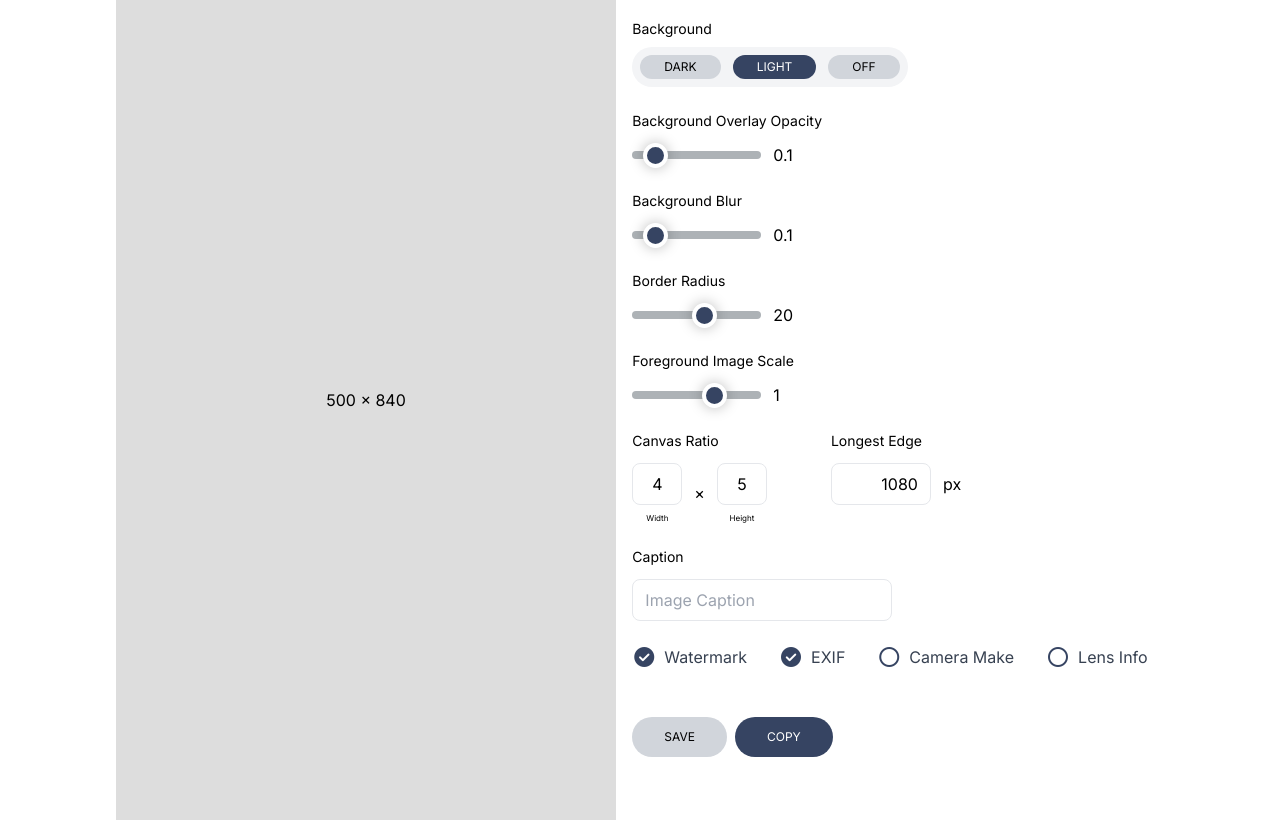
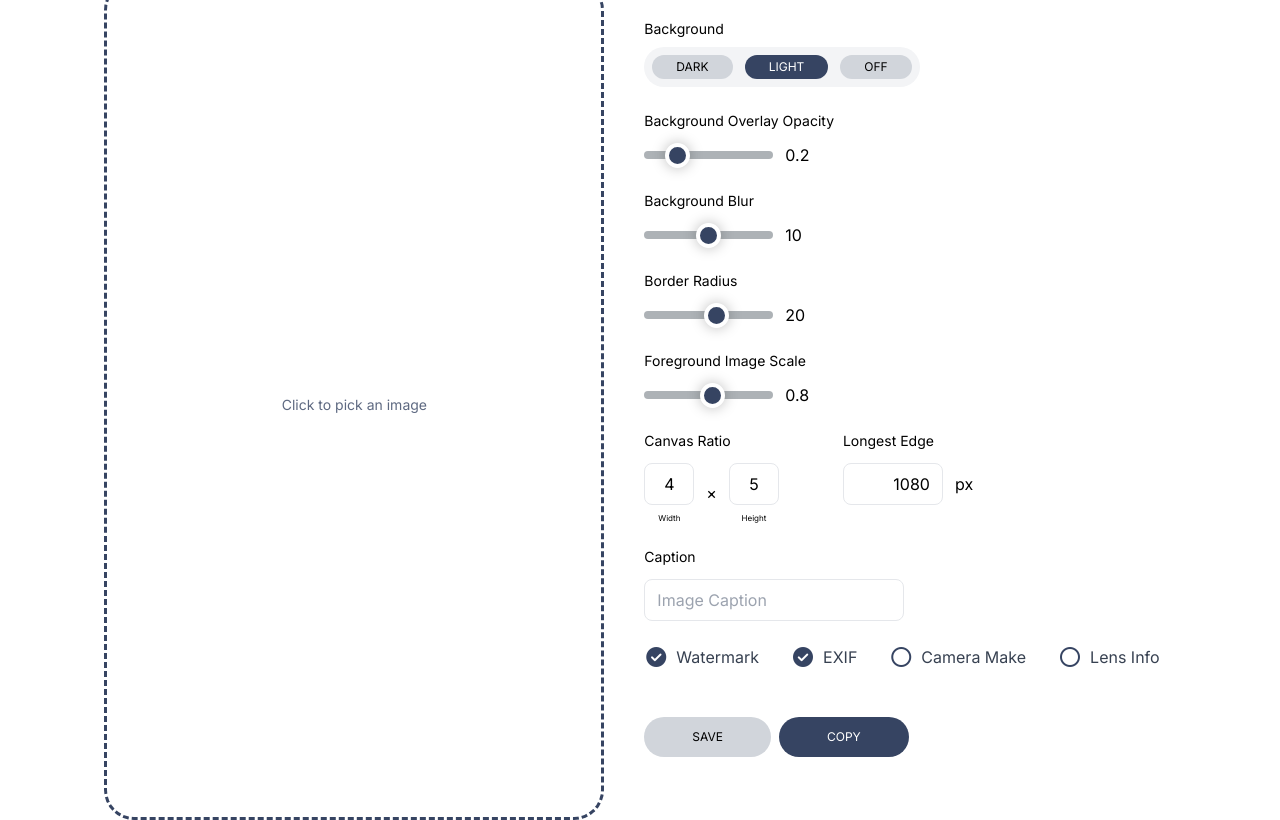
Before and after one commit to nipunadodan/photoframe, a React (Vite) app: page / in a window 1280 px wide. Built offline with nearby package versions, Linux system fonts and the light colour scheme.

Commit message:
Image upload, canvas drawing added

```diff
--- a/src/App.css
+++ b/src/App.css
@@ -43,7 +43,7 @@ label {
 }
 
 .cta {
-    @apply py-3 px-8 rounded-full bg-gray-300 cursor-pointer text-xs inline-flex;
+    @apply py-3 px-12 rounded-full bg-gray-300 cursor-pointer text-xs inline-flex;
 
     &.active {
         @apply bg-cta text-white
@@ -81,3 +81,18 @@ label {
         box-shadow: 0 0 14px #00000044;
     }
 }
+
+.canvas-holder {
+    &::after {
+        display: block;
+        position: relative;
+        z-index: -10;
+        width: 100%;
+        content: 'Click to pick an image';
+        color: #364462;
+        text-align: center;
+        height: 100%;
+        top: -5px;
+        transform: translateY(50%);
+    }
+}
--- /dev/null
+++ b/src/components/imagePlaceholder/canvasHolder/CanvasHolder.jsx
@@ -0,0 +1,94 @@
+import PropTypes from 'prop-types';
+import './canvasHolder.css'
+import { useContext, useRef, useState } from 'react';
+import { SettingsContext } from '../../../context/SettingsContext.jsx';
+
+export const CanvasHolder = ({width, height, className}) => {
+    CanvasHolder.propTypes = {
+        width: PropTypes.number,
+        height: PropTypes.number,
+        className: PropTypes.string,
+    }
+
+    const [isImgUploaded, setIsImgUploaded] = useState(false);
+    const {settings} = useContext(SettingsContext);
+
+    const canvasBackRef = useRef();
+    const canvasForeRef = useRef();
+
+    const uploadImage = (e) => {
+        e.preventDefault();
+
+        thumbnail(e.target.files[0]);
+    }
+
+    function thumbnail(blob){
+        const ctx = canvasBackRef.current.getContext('2d');
+        const ctx2 = canvasForeRef.current.getContext('2d');
+        const reader = new FileReader();
+
+        reader.onload = function(event){
+            const img = new Image();
+
+            img.onload = function(){
+                canvasBackRef.current.width = img.width;
+                canvasBackRef.current.height = img.height;
+
+                canvasForeRef.current.width = img.width;
+                canvasForeRef.current.height = img.height;
+
+                ctx.drawImage(img, 0, 0);
+                ctx2.drawImage(img, 0, 0);
+            }
+            img.src = event.target.result;
+        }
+
+        reader.readAsDataURL(blob);
+
+        setIsImgUploaded(true);
+    }
+
+    return (
+        <label htmlFor={'uploadImg'} className={className} style={{
+            width,
+            height,
+            display: 'block',
+            position: 'relative',
+            overflow: 'clip',
+            border: (!isImgUploaded ? '3px dashed #364462' : 'none'),
+            borderRadius: (!isImgUploaded ? '30px' : '0'),
+            cursor: 'pointer',
+        }}>
+            <input type={'file'} id="uploadImg" onChange={uploadImage} onDrop={uploadImage} className={'hidden'} />
+            <canvas ref={canvasBackRef} style={{
+                position:'absolute',
+                zIndex: -8,
+                transform: 'scale(1.05)',
+                filter: 'blur('+settings.background_blur+'px)',
+                width: '100%', height: '100%',
+                objectFit: 'cover',
+            }}></canvas>
+
+            <div style={{
+                width, height,
+                position: 'absolute',
+                top: 0,
+                zIndex: 0,
+                background: settings.background === 'light' ? '#ffffff' : '#000000',
+                filter: 'opacity('+settings.background_overlay_opacity+')'
+            }}></div>
+            <canvas
+                ref={canvasForeRef}
+                style={{
+                    position: 'absolute',
+                    top: 0,
+                    zIndex: 10,
+                    height: '100%',
+                    transform: 'translateX(-50%) scale(' + settings.foreground_image_scale + ')',
+                    borderRadius: settings.border_radius + 'px',
+                    left: '50%',
+                }}
+            ></canvas>
+        </label>
+    );
+};
--- /dev/null
+++ b/src/components/imagePlaceholder/canvasHolder/canvasHolder.css
@@ -0,0 +1,7 @@
+.canvas-back {
+    /*position: absolute;*/
+}
+
+.canvas-fore {
+    position: absolute;
+}
--- a/src/context/SettingsContext.jsx
+++ b/src/context/SettingsContext.jsx
@@ -10,10 +10,10 @@ export const SettingsProvider = ({ children }) => {
 
     const [settings, setSettings] = useState({
         background: 'light',
-        background_overlay_opacity: 0.10,
-        background_blur: 0.10,
+        background_overlay_opacity: 0.20,
+        background_blur: 10,
         border_radius: 20,
-        foreground_image_scale: 1,
+        foreground_image_scale: 0.8,
         longest_edge: 1080,
         ratio_width: 4,
         ratio_height: 5,
--- a/src/screens/uploadReady/Home.jsx
+++ b/src/screens/uploadReady/Home.jsx
@@ -2,7 +2,7 @@ import { Check, Toggler, ValueSlider } from '../../components/controls/index.js'
 import { useContext } from 'react';
 import { SettingsContext } from '../../context/SettingsContext.jsx';
 import { TextInput } from '../../components/controls/textinput/TextInput.jsx';
-import { ImagePlaceholder } from '../../components/imagePlaceholder/ImagePlaceholder.jsx';
+import { CanvasHolder } from '../../components/imagePlaceholder/canvasHolder/CanvasHolder.jsx';
 
 export const Home = () => {
     const {settings, setSettings} = useContext(SettingsContext);
@@ -15,9 +15,8 @@ export const Home = () => {
     };
 
     return (
-        <div className={'flex flex-row justify-center items-center w-screen h-screen'}>
-            <ImagePlaceholder height={840} width={500} fill_color={'#DDDDDD'} className={''}/>
-
+        <div className={'flex flex-row gap-6 justify-center items-center w-screen h-screen'}>
+            <CanvasHolder width={500} height={840} className={'canvas-holder'} />
             <div>
                 <aside className={'justify-center w-full p-4 inline-flex flex-col gap-6'}>
                     <div className={'flex flex-col items-start gap-2'}>
@@ -56,8 +55,8 @@ export const Home = () => {
                                 name={'background_blur'}
                                 value={settings.background_blur}
                                 min={0}
-                                max={1}
-                                step={0.01}
+                                max={20}
+                                step={0.1}
                                 onChange={setSettingsGlobal}
                             />
                             <div className={'text-center'}>{settings.background_blur}</div>
@@ -87,7 +86,7 @@ export const Home = () => {
                                 value={settings.foreground_image_scale}
                                 min={0}
                                 max={1.5}
-                                step={0.1}
+                                step={0.01}
                                 onChange={setSettingsGlobal}
                             />
                             <div className={'text-center'}>{settings.foreground_image_scale}</div>
```
Also changed, not shown: src/components/imagePlaceholder/ImagePlaceholder.jsx (+16 -4 lines).
